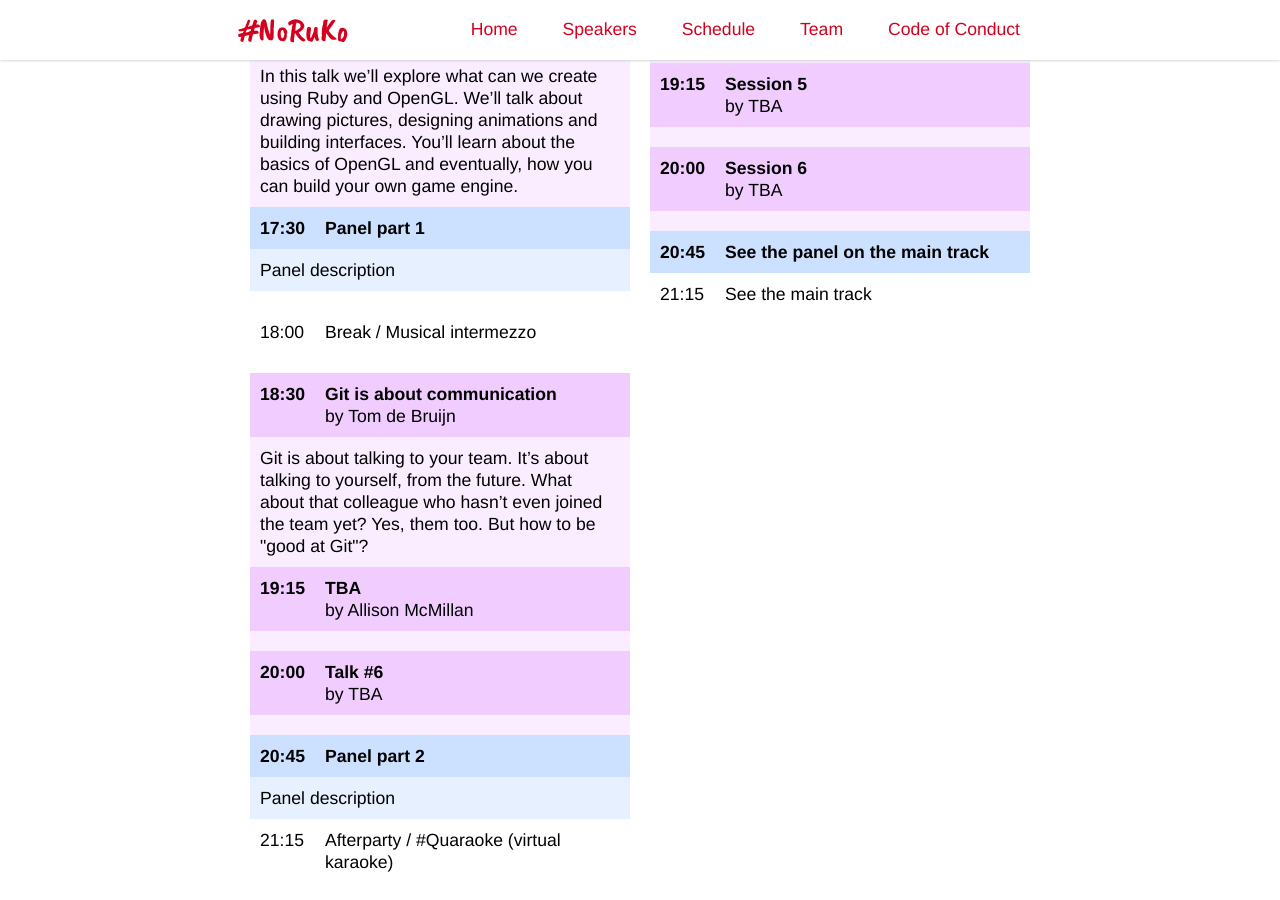
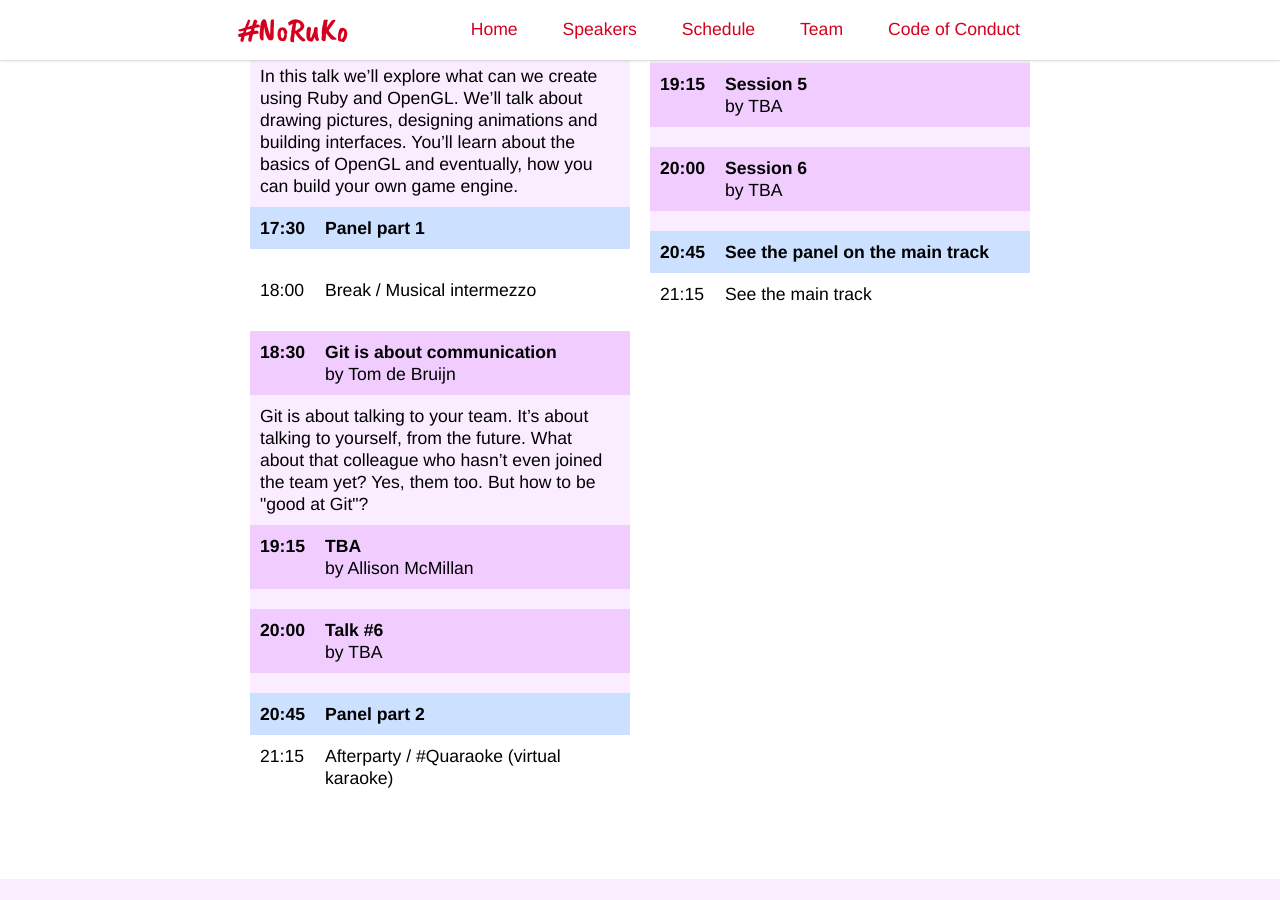
Before and after one commit to rubynl/noruko.org, a Jekyll site: the page built from index.html, in a window 1280 px wide and 900 px high, scrolled down 2693 px. Built offline with Jekyll 4.4.1, drawn with Linux system fonts in a browser that asks for light colours.

Commit message:
Remove panel description placeholder for now
Looks weird that it says "Panel description".

```diff
--- a/_data/schedule.yml
+++ b/_data/schedule.yml
@@ -42,7 +42,7 @@
   type: "panel"
   main:
     title: "Panel part 1"
-    description: "Panel description"
+    description: ""
   community:
     title: "See the panel on the main track"
     description: ""
@@ -91,7 +91,7 @@
   type: "panel"
   main:
     title: "Panel part 2"
-    description: "Panel description"
+    description: ""
   community:
     title: "See the panel on the main track"
     description: ""
```
